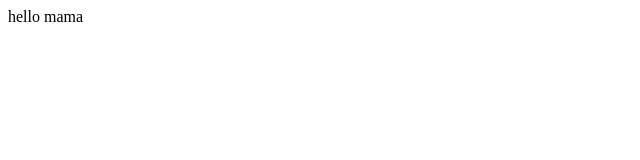
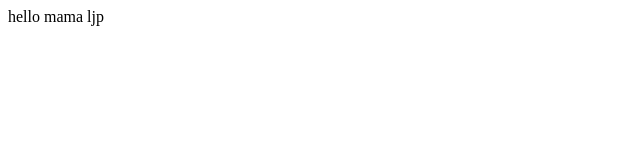
Before and after one commit to li3826373/xiaoshu, a plain HTML site: page index.html in a window 1280 px wide. Shown: the full height of the page, 0-640 px from the left. Drawn offline with Linux system fonts and the light colour scheme.

Commit message:
fix index

```diff
--- a/index.html
+++ b/index.html
@@ -7,5 +7,6 @@
 <body>
 	hello
 	mama
+	ljp
 </body>
 </html>
```
